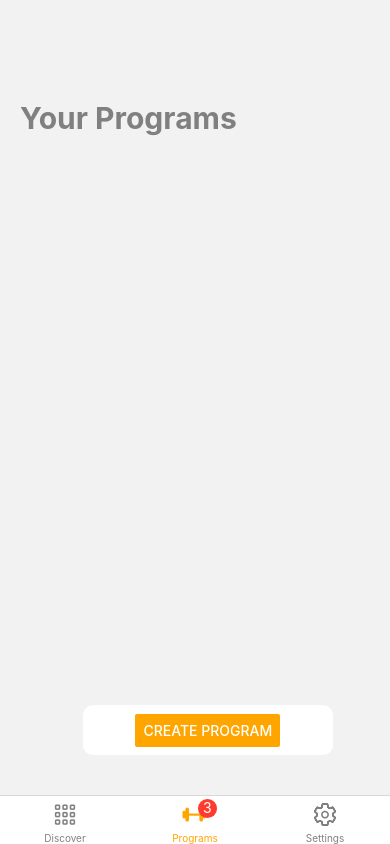
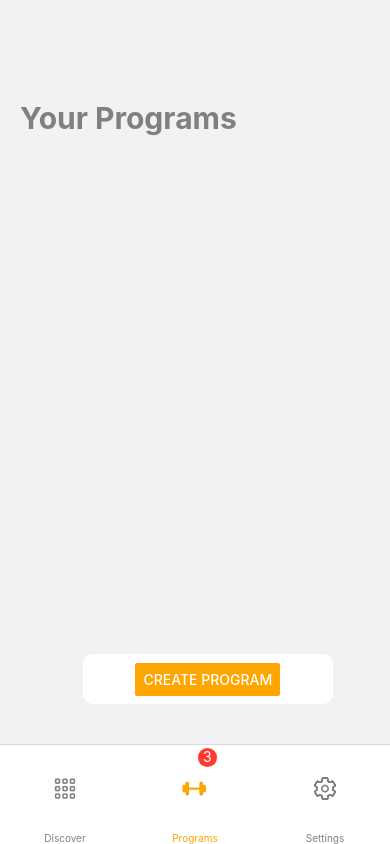
Before and after one commit to KyleGrande/ufit-frontend, a React Native app in the folder UFIT/: screen /Programs in a window 390 px wide. Built offline with nearby package versions, Linux system fonts and the light colour scheme.

Commit message:
typescript fix

```diff
--- a/UFIT/App.tsx
+++ b/UFIT/App.tsx
@@ -7,6 +7,7 @@ import ProgramFeed from './src/screens/ProgramFeed';
 import UserPrograms from './src/screens/UserPrograms';
 import UserSettings from './src/screens/UserSettings';
 import { Ionicons } from '@expo/vector-icons';
+
 
 const Tab = createBottomTabNavigator();
 
@@ -23,12 +24,18 @@ function MyTabs() {
           } else if (route.name === 'Settings') {
             iconName = focused ? 'ios-settings' : 'ios-settings-outline';
           }
-
-          return <Ionicons name={iconName} size={size} color={color} />;
+          return <Ionicons
+                    name={iconName}
+                    size={size}
+                    color={color}
+                  />;
         },
 
           tabBarActiveTintColor: 'orange',
           tabBarInactiveTintColor: 'gray',
+          tabBarStyle: {
+            height: 100,
+          },
       })}
     >
       <Tab.Screen
@@ -59,12 +66,3 @@ export default function App() {
     </NavigationContainer>
   );
 }
-
-const styles = StyleSheet.create({
-  container: {
-    flex: 1,
-    backgroundColor: '#fff',
-    alignItems: 'center',
-    justifyContent: 'center',
-  },
-});
--- a/UFIT/src/screens/ProgramFeed.tsx
+++ b/UFIT/src/screens/ProgramFeed.tsx
@@ -1,15 +1,19 @@
 import * as React from 'react';
 import { Text, View, StyleSheet} from 'react-native';
-
-
 
 export default function ProgramFeed() {
     return (
         <View style={styles.container}>
-            <Text style={styles.headerText}>Discover</Text>
+            <Text style={styles.headerText}>
+                Discover
+            </Text>
             <View style={styles.containerItem}>
-                <Text>A workout:</Text>
-                <Text> none </Text>
+                <Text>
+                    Strength 5x5
+                </Text>
+                <Text>
+                    Something
+                </Text>
             </View>
         </View>
     );
--- a/UFIT/src/screens/UserPrograms.tsx
+++ b/UFIT/src/screens/UserPrograms.tsx
@@ -1,62 +1,32 @@
 import * as React from 'react';
 import { Text, View, Button, StyleSheet } from 'react-native';
-import { createNativeStackNavigator } from '@react-navigation/native-stack';
-import ProgramCreate from './ProgramCreation/ProgramCreate';
+import { createNativeStackNavigator, NativeStackNavigationProp } from '@react-navigation/native-stack';
+import ProgramCreate from './UserProgramsStack/ProgramCreation/ProgramCreate';
+import ProgramsMainScreen from './UserProgramsStack/ProgramsMainScreen';
 
-const stack = createNativeStackNavigator();
+type StackParamList = {
+    'User Programs': undefined;
+    'Create a Program': undefined;
+};
+
+const stack = createNativeStackNavigator<StackParamList>();
 
 export default function UserPrograms( ) {
     return (
-        <stack.Navigator initialRouteName='Program'>
-            <stack.Screen name="ProgramsMain" component={ProgramsMainScreen} options={{ headerShown: false}}/>
-            <stack.Screen name="Create a Program" component={ProgramCreate} options={{ headerTransparent: true, headerTintColor: 'white'  }}  />
+        <stack.Navigator initialRouteName='User Programs'>
+            <stack.Screen
+                name="User Programs"
+                component={ProgramsMainScreen}
+                options={{
+                    headerShown: false}}
+            />
+            <stack.Screen
+                name="Create a Program"
+                component={ProgramCreate}
+                options={{
+                    headerTransparent: true,
+                    headerTintColor: 'white'  }}
+            />
         </stack.Navigator>
     );
 }
-
-function ProgramsMainScreen({ navigation }){
-    return (
-    <View style={styles.container}>
-        <Text style={styles.headerText}>Your Programs</Text>
-        <View style={styles.containerItem}>
-            <Button title="Create Program"
-                    color='orange'
-                    onPress={() => navigation.navigate('Create a Program')} />
-        </View>
-    </View>
-    );
-}
-
-const styles = StyleSheet.create({
-    container: {
-      flex: 1,
-      paddingTop: 100,
-      paddingLeft: 20,
-      alignItems: 'flex-start',
-      justifyContent: 'space-between',
-    },
-    containerItem: {
-        // flex: 1,
-        flexDirection: 'row',
-        backgroundColor: 'white',
-        width: 250,
-        height: 50,
-        marginTop: 40,
-        marginBottom: 40,
-        marginLeft: '17%',
-        // paddingLeft: 20,
-        alignItems: 'center',
-        justifyContent: 'center',
-        borderRadius: 10,
-      },
-    headerText: {
-        color: 'gray',
-        fontSize: 30,
-        fontWeight: 'bold',
-    },
-    buttonCreate: {
-        backgroundColor: 'orange',
-        width: 350,
-        height: 200,
-    },
-});
--- a/UFIT/src/screens/ProgramCreation/ProgramCreate.tsx
+++ b/UFIT/src/screens/UserProgramsStack/ProgramCreation/ProgramCreate.tsx
@@ -1,12 +1,15 @@
 import React from "react";
 import { StyleSheet, Text, View } from "react-native";
-
 
 export default function ProgramCreate() {
     return (
         <View style={styles.container}>
-            <Text style={styles.text}>One day</Text>
-            <Text style={styles.text}> You'll be able to create here.</Text>
+            <Text style={styles.text}>
+                One day
+            </Text>
+            <Text style={styles.text}>
+                You'll be able to create here
+            </Text>
         </View>
     );
 }
--- /dev/null
+++ b/UFIT/src/screens/UserProgramsStack/ProgramsMainScreen.tsx
@@ -0,0 +1,64 @@
+import * as React from 'react';
+import { Text, View, Button, StyleSheet } from 'react-native';
+import { createNativeStackNavigator, NativeStackNavigationProp } from '@react-navigation/native-stack';
+
+type StackParamList = {
+    'User Programs': undefined;
+    'Create a Program': undefined;
+};
+
+type ProgramsMainScreenProps = {
+    navigation: NativeStackNavigationProp<StackParamList, 'User Programs'>;
+};
+
+export default function ProgramsMainScreen({ navigation }: ProgramsMainScreenProps){
+    return (
+        <View style={styles.container}>
+            <Text style={styles.headerText}>
+                Your Programs
+            </Text>
+            <View style={styles.containerItem}>
+                <Button
+                    title="Create Program"
+                    color='orange'
+                    onPress={() =>
+                        navigation.navigate('Create a Program')}
+                    />
+            </View>
+        </View>
+    );
+}
+
+const styles = StyleSheet.create({
+    container: {
+        flex: 1,
+        paddingTop: 100,
+        paddingLeft: 20,
+        alignItems: 'flex-start',
+        justifyContent: 'space-between',
+    },
+    containerItem: {
+        // flex: 1,
+        flexDirection: 'row',
+        backgroundColor: 'white',
+        width: 250,
+        height: 50,
+        marginTop: 40,
+        marginBottom: 40,
+        marginLeft: '17%',
+        // paddingLeft: 20,
+        alignItems: 'center',
+        justifyContent: 'center',
+        borderRadius: 10,
+    },
+    headerText: {
+        color: 'gray',
+        fontSize: 30,
+        fontWeight: 'bold',
+    },
+    buttonCreate: {
+        backgroundColor: 'orange',
+        width: 350,
+        height: 200,
+    },
+});
```
Also changed, not shown: UFIT/src/screens/UserProgramsStack/ProgramTracking/ProgramTracking.tsx (added, +29 -0 lines). Lines whose indentation alone changed are shown as unchanged.
